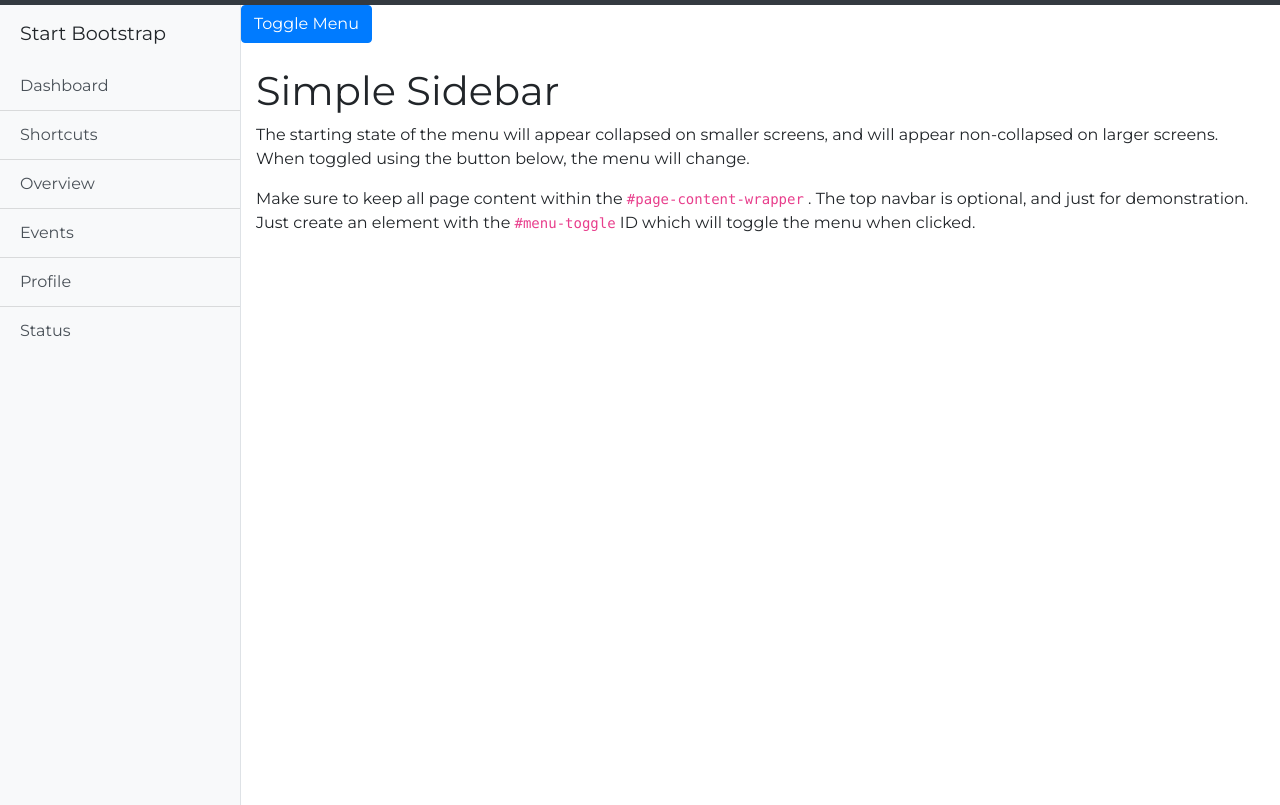
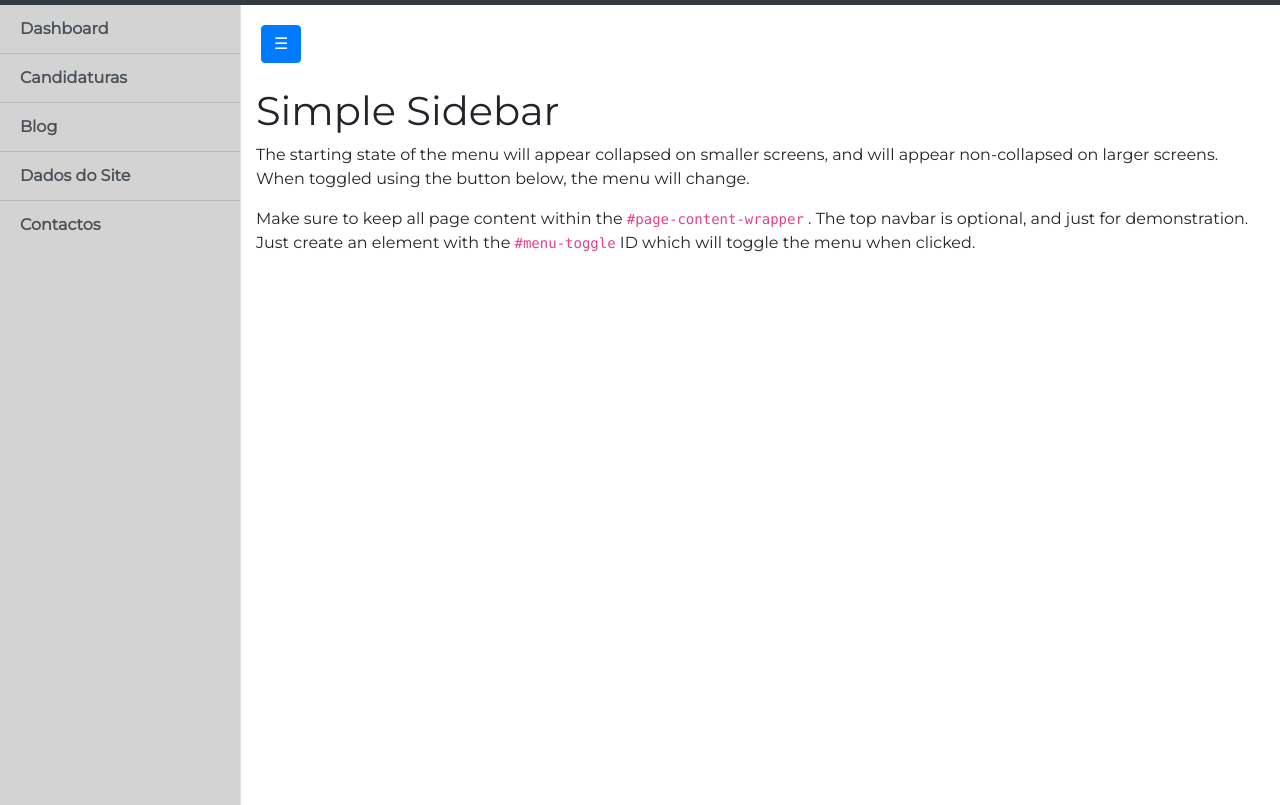
Before and after one commit to CaptainRatax/projeto-gps, a plain HTML site: page frontend/backoffice/dashboard.html in a window 1280 px wide. Shown: the part 70-875 px from the top of the page. Drawn offline with nearby package versions, Linux system fonts and the light colour scheme.

Commit message:
CSS da sidebar alterado
Pequena alteração no CSS da sidebar

```diff
--- a/frontend/backoffice/dashboard.html
+++ b/frontend/backoffice/dashboard.html
@@ -52,21 +52,19 @@
 
 <body style="font-family: Montserrat;">
     <div class="d-flex" id="wrapper">
-        <!-- Sidebar-->
+        <!-- Sidebar -->
         <div class="bg-light border-right" id="sidebar-wrapper">
-            <div class="sidebar-heading">Start Bootstrap</div>
             <div class="list-group list-group-flush">
-                <a class="list-group-item list-group-item-action bg-light" href="#!">Dashboard</a>
-                <a class="list-group-item list-group-item-action bg-light" href="#!">Shortcuts</a>
-                <a class="list-group-item list-group-item-action bg-light" href="#!">Overview</a>
-                <a class="list-group-item list-group-item-action bg-light" href="#!">Events</a>
-                <a class="list-group-item list-group-item-action bg-light" href="#!">Profile</a>
-                <a class="list-group-item list-group-item-action bg-light" href="#!">Status</a>
+                <a class="list-group-item list-group-item-action bg-light" href="./dashboard.html">Dashboard</a>
+                <a class="list-group-item list-group-item-action bg-light" href="">Candidaturas</a>
+                <a class="list-group-item list-group-item-action bg-light" href="./gerirBlog.html">Blog</a>
+                <a class="list-group-item list-group-item-action bg-light" href="./dadosSite.html">Dados do Site</a>
+                <a class="list-group-item list-group-item-action bg-light" href="./gerirContactos.html">Contactos</a>
             </div>
         </div>
-        <!-- Page Content-->
+        <!-- Conteúdo da Página -->
         <div id="page-content-wrapper">
-            <button class="btn btn-primary" id="menu-toggle">Toggle Menu</button>
+            <button class="btn btn-primary sideBarButton" id="menu-toggle">☰</button>
             <div class="container-fluid">
                 <h1 class="mt-4">Simple Sidebar</h1>
                 <p>The starting state of the menu will appear collapsed on smaller screens, and will appear non-collapsed on larger screens. When toggled using the button below, the menu will change.</p>
```
Also changed, not shown: frontend/css/sidebar.css.
